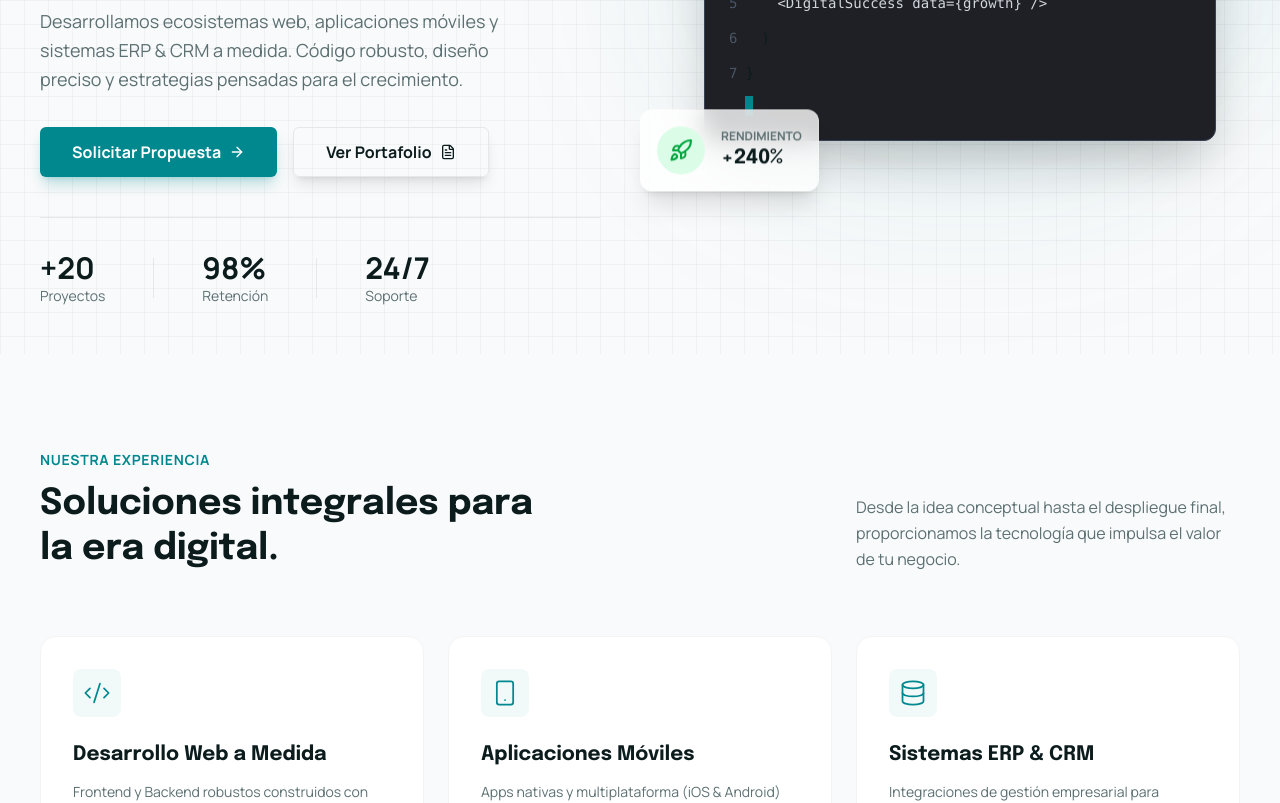
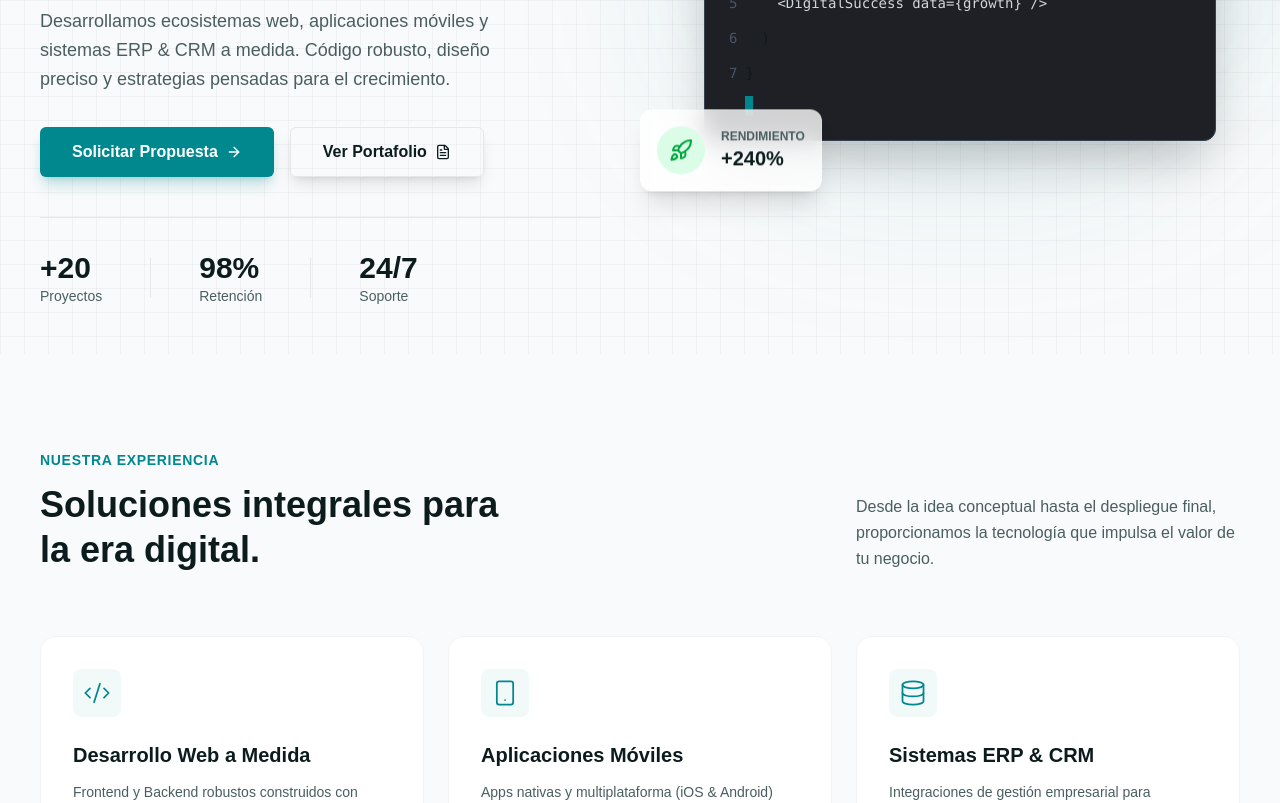
Before and after one commit to enjeru13/landing, a React (Vite) app: page / in a window 1280 px wide. Shown: the part 480-1283 px from the top of the page. Built offline with nearby package versions, Linux system fonts and the light colour scheme.

Commit message:
fix rendimiento

```diff
--- a/index.html
+++ b/index.html
@@ -23,14 +23,7 @@
     })();
   </script>
 
-  <!-- Fonts: preconnect primero, luego cargar -->
-  <link rel="preconnect" href="https://fonts.googleapis.com" />
-  <link rel="preconnect" href="https://fonts.gstatic.com" crossorigin />
-  <link
-    href="https://fonts.googleapis.com/css2?family=Epilogue:wght@300;400;500;700;900&family=Manrope:wght@300;400;500;700&display=swap"
-    rel="stylesheet" />
-  <link href="https://fonts.googleapis.com/css2?family=Material+Symbols+Outlined:opsz,wght,FILL,GRAD@24,400,0,0"
-    rel="stylesheet" />
+  <!-- Fonts served locally via @fontsource-variable -->
 </head>
 
 <body>
--- a/package.json
+++ b/package.json
@@ -10,6 +10,8 @@
     "preview": "vite preview"
   },
   "dependencies": {
+    "@fontsource-variable/epilogue": "^5.2.8",
+    "@fontsource-variable/manrope": "^5.2.8",
     "clsx": "^2.1.1",
     "framer-motion": "^12.26.2",
     "lucide-react": "^0.562.0",
--- a/src/components/layout/Footer.jsx
+++ b/src/components/layout/Footer.jsx
@@ -70,9 +70,9 @@ const Footer = () => {
 
           {FOOTER_LINKS.map((section, idx) => (
             <div key={idx}>
-              <h4 className="font-bold text-text-main dark:text-white mb-6">
+              <p className="font-bold text-text-main dark:text-white mb-6">
                 {section.title}
-              </h4>
+              </p>
               <ul className="space-y-4">
                 {section.links.map((link, linkIdx) => (
                   <li key={linkIdx}>
--- a/src/components/sections/Contact.jsx
+++ b/src/components/sections/Contact.jsx
@@ -194,8 +194,9 @@ const Contact = () => {
 
                     <div className="grid grid-cols-1 md:grid-cols-2 gap-6">
                       <div className="flex flex-col gap-1">
-                        <label className="text-sm font-bold text-text-main dark:text-gray-300">Nombre</label>
+                        <label htmlFor="contact-nombre" className="text-sm font-bold text-text-main dark:text-gray-300">Nombre</label>
                         <input
+                          id="contact-nombre"
                           name="nombre"
                           type="text"
                           placeholder="Tu nombre"
@@ -206,8 +207,9 @@ const Contact = () => {
                         <FieldError msg={errors.nombre} />
                       </div>
                       <div className="flex flex-col gap-1">
-                        <label className="text-sm font-bold text-text-main dark:text-gray-300">Email</label>
+                        <label htmlFor="contact-email" className="text-sm font-bold text-text-main dark:text-gray-300">Email</label>
                         <input
+                          id="contact-email"
                           name="email"
                           type="email"
                           placeholder="juan@empresa.com"
@@ -220,9 +222,10 @@ const Contact = () => {
                     </div>
 
                     <div className="flex flex-col gap-1">
-                      <label className="text-sm font-bold text-text-main dark:text-gray-300">Tipo de Proyecto</label>
+                      <label htmlFor="contact-tipo" className="text-sm font-bold text-text-main dark:text-gray-300">Tipo de Proyecto</label>
                       <div className="relative">
                         <select
+                          id="contact-tipo"
                           name="tipo_proyecto"
                           value={values.tipo_proyecto}
                           onChange={handleChange}
@@ -240,8 +243,9 @@ const Contact = () => {
                     </div>
 
                     <div className="flex flex-col gap-1">
-                      <label className="text-sm font-bold text-text-main dark:text-gray-300">Mensaje</label>
+                      <label htmlFor="contact-mensaje" className="text-sm font-bold text-text-main dark:text-gray-300">Mensaje</label>
                       <textarea
+                        id="contact-mensaje"
                         name="mensaje"
                         placeholder="Cuéntanos brevemente sobre tu proyecto..."
                         value={values.mensaje}
--- a/src/components/sections/Services.jsx
+++ b/src/components/sections/Services.jsx
@@ -24,9 +24,9 @@ const ServiceCard = ({ icon: Icon, title, desc, link }) => {
 
       {/* Título y Descripción */}
       <div className="grow">
-        <h4 className="font-display font-bold text-xl text-text-main dark:text-white mb-3">
+        <h3 className="font-display font-bold text-xl text-text-main dark:text-white mb-3">
           {title}
-        </h4>
+        </h3>
         <p className="text-sm text-text-muted dark:text-gray-400 leading-relaxed mb-6">
           {desc}
         </p>
@@ -78,7 +78,7 @@ const Services = () => {
       <div className="max-w-7xl mx-auto px-4 md:px-10">
         <div className="flex flex-col md:flex-row gap-10 mb-16 items-start md:items-end justify-between">
           <div className="max-w-2xl">
-            <Motion.h2
+            <Motion.p
               variants={textVariants}
               initial="hidden"
               whileInView="visible"
@@ -86,9 +86,9 @@ const Services = () => {
               className="text-primary font-bold uppercase tracking-wider text-sm mb-3"
             >
               Nuestra Experiencia
-            </Motion.h2>
+            </Motion.p>
 
-            <Motion.h3
+            <Motion.h2
               variants={textVariants}
               initial="hidden"
               whileInView="visible"
@@ -97,7 +97,7 @@ const Services = () => {
               className="font-display font-bold text-3xl md:text-4xl text-text-main dark:text-white leading-tight"
             >
               Soluciones integrales para <br /> la era digital.
-            </Motion.h3>
+            </Motion.h2>
           </div>
 
           <Motion.p
--- a/src/components/sections/Values.jsx
+++ b/src/components/sections/Values.jsx
@@ -68,7 +68,10 @@ const Values = () => {
               <img
                 className="w-full h-full object-cover transition-transform duration-700 group-hover:scale-105"
                 alt="Equipo de desarrolladores colaborando en una oficina moderna"
-                src="https://images.unsplash.com/photo-1522071820081-009f0129c71c?auto=format&fit=crop&w=800&q=80"
+                src="https://images.unsplash.com/photo-1522071820081-009f0129c71c?auto=format&fit=crop&w=500&q=75"
+                loading="lazy"
+                width="500"
+                height="400"
               />
 
               {/* Detalle decorativo flotante (opcional) */}
--- a/src/index.css
+++ b/src/index.css
@@ -1,4 +1,6 @@
 @import "tailwindcss";
+@import "@fontsource-variable/epilogue";
+@import "@fontsource-variable/manrope";
 
 @variant dark (&:where(.dark, .dark *));
 
@@ -14,10 +16,10 @@
   --color-surface-dark: #2a2d35;
 
   --color-text-main: #0c1c1d;
-  --color-text-muted: #5c7072;
+  --color-text-muted: #4a5e60;
 
-  --font-display: "Epilogue", sans-serif;
-  --font-body: "Manrope", sans-serif;
+  --font-display: "Epilogue Variable", sans-serif;
+  --font-body: "Manrope Variable", sans-serif;
 
   --color-erp-primary: #0d4659;
   --color-erp-primary-hover: #093240;
@@ -30,7 +32,7 @@
   --color-erp-surface-dark: #2a2e33;
 
   --color-erp-text-main: #0e171b;
-  --color-erp-text-sub: #5c707c;
+  --color-erp-text-sub: #4a5e6a;
 }
 
 @layer utilities {
```
Also changed, not shown: 1 other file (tests, documents, lock files or other folders).
